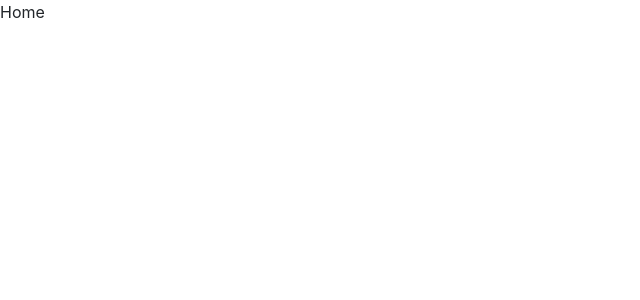
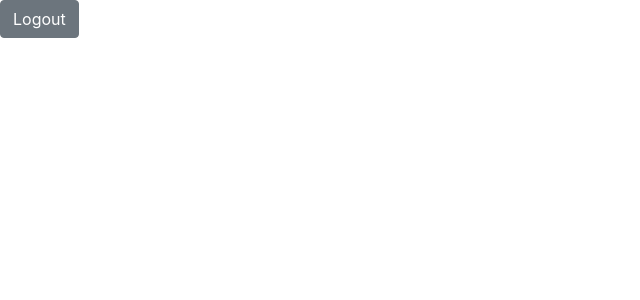
Before and after one commit to csibivili/react-typescript-login-demo, a React (Create React App) app: page /home in a window 1280 px wide. Shown: the top 300 px of the page, without its empty margins (0-640 px from the left). Built offline with nearby package versions, Linux system fonts and the light colour scheme.

Commit message:
add logout to home component

```diff
--- a/src/components/home/Home.tsx
+++ b/src/components/home/Home.tsx
@@ -1,13 +1,37 @@
 import * as React from 'react';
+import { Redirect } from 'react-router-dom';
 
 export interface IHomeProps {
 }
 
-export default class Home extends React.Component<IHomeProps> {
+export interface IHomeState {
+  isLoggedOut: boolean;
+}
+
+export default class Home extends React.Component<IHomeProps, IHomeState> {
+  constructor(props: IHomeProps) {
+    super(props);
+    this.state = {
+      isLoggedOut: false
+    }
+  }
+
+  logout = () => {
+    let newState = { ...this.state };
+    newState.isLoggedOut = true;
+    this.setState(newState);
+  }
+
   public render() {
+    const { isLoggedOut } = this.state;
+
+    if (isLoggedOut) {
+      return <Redirect to='/' />
+    }
+
     return (
       <div>
-        Home
+        <button className="btn btn-secondary" onClick={this.logout}>Logout</button>
       </div>
     );
   }
```
